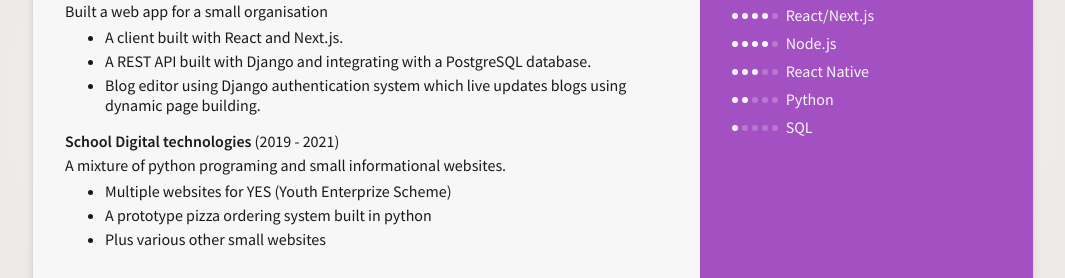
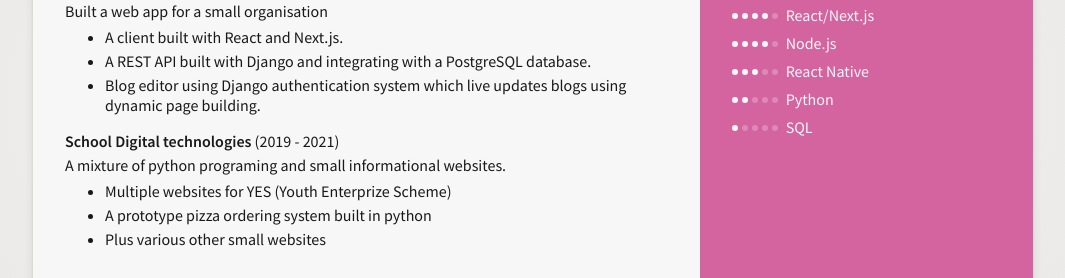
Before and after one commit to Night-Hunter-NF/CV, a plain HTML site: page index.html in a window 1280 px wide. Shown: the part 299-577 px from the top of the page, without its empty margins (107-1172 px from the left). Drawn offline with Linux system fonts and the light colour scheme.

Commit message:
update colour

```diff
--- a/styles.css
+++ b/styles.css
@@ -1,7 +1,7 @@
 :root {
   --light: hsl(0 0% 97%);
   --dark: hsl(0, 0%, 0%, 0.9);
-  --colour: rgb(162, 80, 194);
+  --colour: #D3649F;
 }
 
 *,
```
